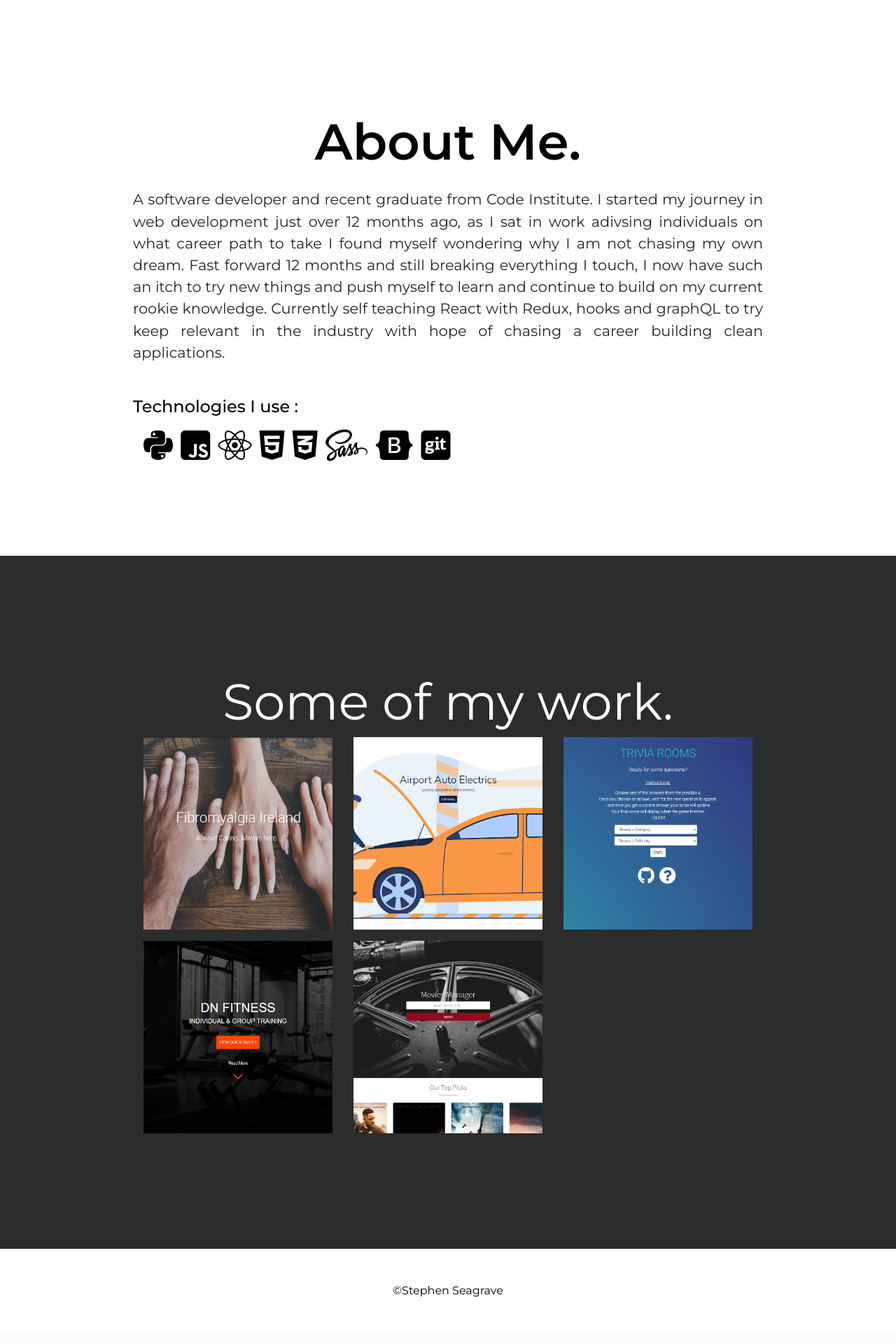
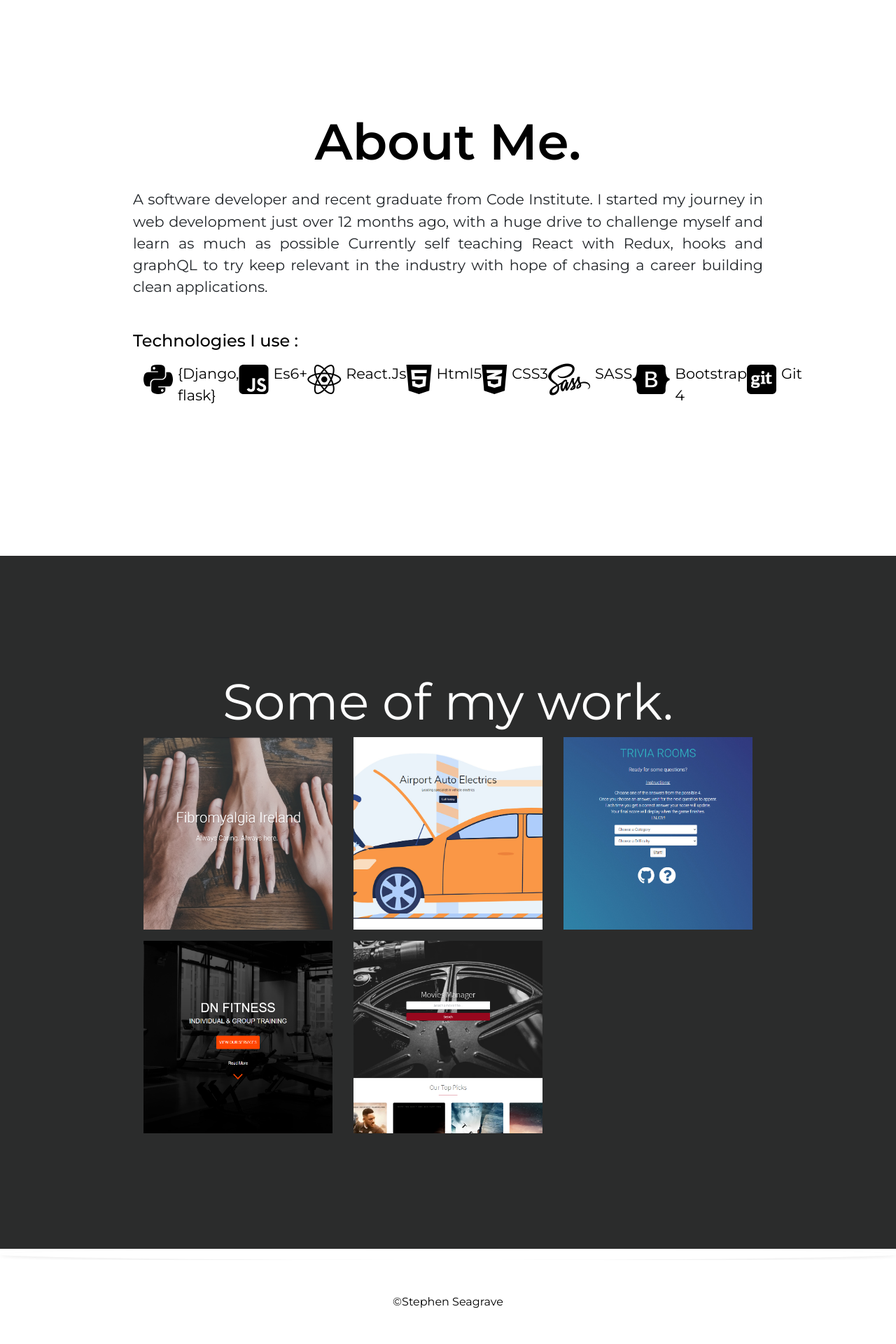
Before and after one commit to nemixu/portfolio, a Django app: page / in a window 1280 px wide. Shown: the part 1206-3126 px from the top of the page at 70% size. Before the commit the page ends 3059 px from the top, so only its background shows below. Run offline with Django 3.2, Linux system fonts and the light colour scheme; some libraries are stand-ins or nearby versions.

Commit message:
added p with names for tech used, added onclick function to scroll top

```diff
--- a/home/templates/home/index.html
+++ b/home/templates/home/index.html
@@ -26,26 +26,30 @@
                 <h2 class="display-3 text-black text-center font-weight-bold">About Me.</h2>
                 <p class="text-justify pt-3 about-text">A software developer and recent graduate from Code Institute.
                 I started my journey in web development just over 12 months ago,
-                as I sat in work adivsing individuals on what career path to take
-                I found myself wondering why I am not chasing my own dream.
-                Fast forward 12 months and still breaking everything I touch,
-                I now have such an itch to try new things and push myself to learn and continue to
-                build on my current rookie knowledge.
+                with a huge drive to challenge myself and learn as much as possible
                 Currently self teaching React with Redux, hooks and graphQL to
                 try keep relevant in the industry with hope of chasing a career building clean applications.
                 </p>
             </div>
             <div class="col-12">
                 <h4 class="text-black about-text pt-5">Technologies I use :</h4>
-                <div class="col-12 about-text text-black pt-3">
+                <div class="col-12 about-text text-black pt-3 d-flex">
                     <i class="fab fa-python icon-size"></i>
+                    <p class="tech-paragraph">{Django, flask}</p>
                     <i class="fab fa-js-square icon-size"></i>
+                    <p class="tech-paragraph">Es6+</p>
                     <i class="fab fa-react icon-size"></i>
+                    <p class="tech-paragraph">React.Js</p>
                     <i class="fab fa-html5 icon-size"></i>
+                    <p class="tech-paragraph">Html5</p>
                     <i class="fab fa-css3-alt icon-size"></i>
+                    <p class="tech-paragraph">CSS3</p>
                     <i class="fab fa-sass icon-size"></i>
+                    <p class="tech-paragraph">SASS</p>
                     <i class="fab fa-bootstrap icon-size"></i>
+                    <p class="tech-paragraph">Bootstrap 4</p>
                     <i class="fab fa-git-square icon-size"></i>
+                    <p class="tech-paragraph">Git</p>
                 </div>
             </div>
         </div>
@@ -81,5 +85,11 @@
         </div>
     </div>
 </section>
+<!--To top button-->
+<div class="totop-button shadow-sm rounded-circle" id="top-button">
+    <a class="totop-link d-flex h-100" aria-label="to top button" onclick="window.scrollTo(0, 0)">
+        <i class="fas fas fa-arrow-up text-white mx-auto my-auto" aria-label="icon"></i>
+    </a>
+</div>
 
 {% endblock  %}
```
